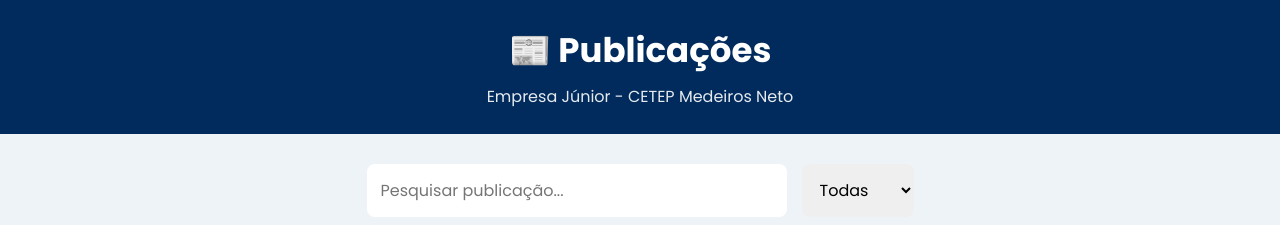
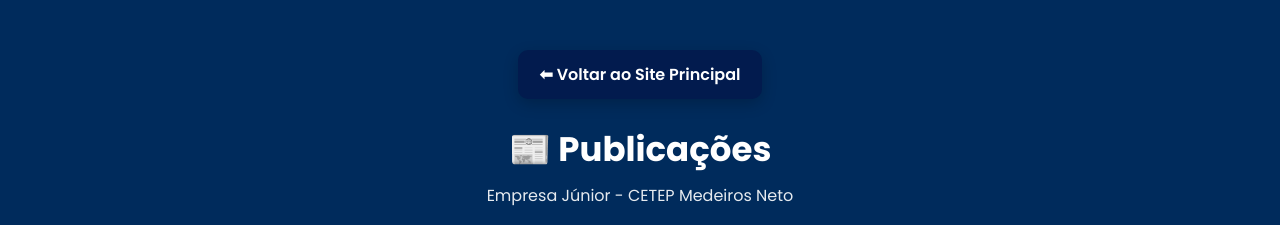
Before and after one commit to uchina331/empresa-junior, a plain HTML site: page publicacoes.html.html in a window 1280 px wide. Shown: the top 225 px of the page. Drawn offline with Linux system fonts and the light colour scheme.

Commit message:
Atualização do site

```diff
--- a/publicacoes.html.html
+++ b/publicacoes.html.html
@@ -9,7 +9,24 @@
 <link href="https://fonts.googleapis.com/css2?family=Poppins:wght@300;400;600;700&display=swap" rel="stylesheet">
 
 <style>
+.btn-voltar{
+    display:inline-block;
+    margin:25px;
+    padding:12px 22px;
+    background:#021B4E;
+    color:#fff;
+    text-decoration:none;
+    border-radius:10px;
+    font-weight:600;
+    transition:.3s;
+    box-shadow:0 5px 15px rgba(0,0,0,.2);
+}
 
+.btn-voltar:hover{
+    background:#FFD54F;
+    color:#021B4E;
+    transform:translateY(-3px);
+}
 *{
 margin:0;
 padding:0;
@@ -198,7 +215,9 @@
 <body>
 
 <header>
-
+<a href="index.html" class="btn-voltar">
+    ⬅ Voltar ao Site Principal
+</a>
 <h1>📰 Publicações</h1>
 
 <p>Empresa Júnior - CETEP Medeiros Neto</p>
```
Also changed, not shown: index.html (+1 -1 lines).
